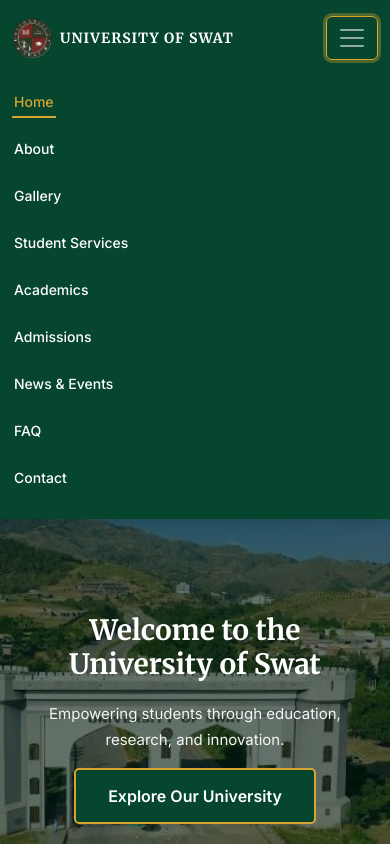
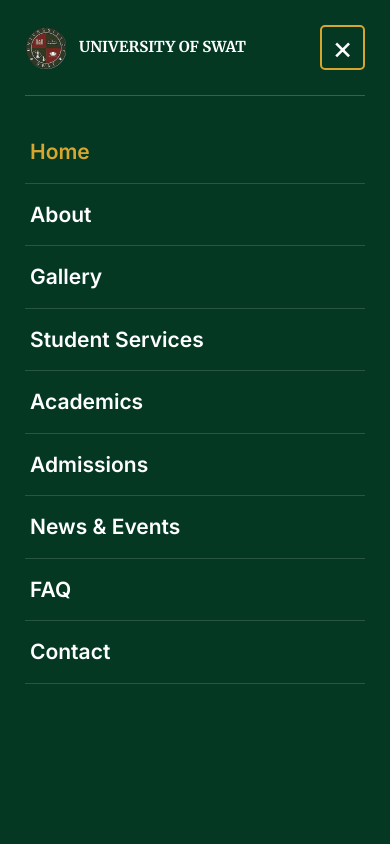
Before and after one commit to codewithgul/University-of-Swat-website, a plain HTML site: page index.html in a window 390 px wide. Both pictures are taken after a click on the button "Toggle navigation". Shown: the top 844 px of the page. Drawn offline with nearby package versions, Linux system fonts and the light colour scheme.

Commit message:
add fullscreen mobile navigation menu

```diff
--- a/css/style.css
+++ b/css/style.css
@@ -1573,3 +1573,116 @@ footer a:hover {
         font-size: 14px;
     }
 }
+
+/* =====================================
+   HARVARD-INSPIRED MOBILE NAVIGATION
+===================================== */
+
+/* Hide mobile menu header on desktop */
+.mobile-menu-header {
+    display: none;
+}
+
+@media (max-width: 991px) {
+
+    /* Full-screen mobile menu */
+    .university-navbar .navbar-collapse {
+        position: fixed;
+        top: 0;
+        left: 0;
+        width: 100%;
+        height: 100vh;
+        height: 100dvh;
+        background-color: var(--dark-green);
+        padding: 25px 25px 40px;
+        overflow-y: auto;
+        z-index: 1100;
+    }
+
+    /* Show menu header */
+    .mobile-menu-header {
+        display: flex;
+        align-items: center;
+        justify-content: space-between;
+        padding-bottom: 25px;
+        margin-bottom: 25px;
+        border-bottom: 1px solid rgba(255, 255, 255, 0.2);
+    }
+
+    .mobile-menu-brand {
+        display: flex;
+        align-items: center;
+        gap: 12px;
+        color: var(--white);
+        font-family: 'Merriweather', serif;
+        font-size: 15px;
+        font-weight: 700;
+    }
+
+    .mobile-menu-brand img {
+        width: 42px;
+        height: 42px;
+        object-fit: contain;
+    }
+
+    /* Close button */
+    .mobile-menu-close {
+        background: transparent;
+        border: 1px solid var(--gold);
+        color: var(--white);
+        width: 42px;
+        height: 42px;
+        border-radius: 5px;
+        font-size: 30px;
+        line-height: 1;
+        cursor: pointer;
+    }
+
+    .mobile-menu-close:hover {
+        background-color: var(--gold);
+        color: var(--dark-green);
+    }
+
+    /* Navigation links */
+    .university-navbar .navbar-nav {
+        width: 100%;
+    }
+
+    .university-navbar .nav-link {
+        display: block;
+        font-size: 21px;
+        font-weight: 600;
+        padding: 15px 5px !important;
+        margin: 0;
+        border-bottom: 1px solid rgba(255, 255, 255, 0.15);
+    }
+
+    /* Remove desktop underline effect */
+    .university-navbar .nav-link::after {
+        display: none;
+    }
+
+    .university-navbar .nav-link:hover,
+    .university-navbar .nav-link.active {
+        color: var(--gold) !important;
+    }
+
+    .mobile-menu-close:focus-visible,
+    .university-navbar .nav-link:focus-visible {
+        outline: 2px solid var(--gold);
+        outline-offset: 4px;
+    }
+
+}
+
+.mobile-menu-close {
+    display: block !important;
+    position: relative;
+    z-index: 1200;
+    color: white !important;
+    background-color: transparent;
+    border: 2px solid #D6A62E;
+    font-size: 32px;
+    width: 45px;
+    height: 45px;
+}
--- a/index.html
+++ b/index.html
@@ -71,6 +71,27 @@
 </button>
 
         <div class="collapse navbar-collapse" id="navbarMenu">
+
+            <!-- Mobile Menu Header -->
+             <div class="mobile-menu-header">
+                <div class="mobile-menu-brand">
+                    <img src="images/university-logo.png"
+                    alt="University of Swat Logo">
+
+        <span>UNIVERSITY OF SWAT</span>
+    </div>
+
+    <button class="mobile-menu-close"
+            type="button"
+            data-bs-toggle="collapse"
+            data-bs-target="#navbarMenu"
+            aria-controls="navbarMenu"
+            aria-label="Close navigation menu">
+        &times;
+    </button>
+
+</div>
+
             <ul class="navbar-nav ms-auto">
 
                 <li class="nav-item">
```
